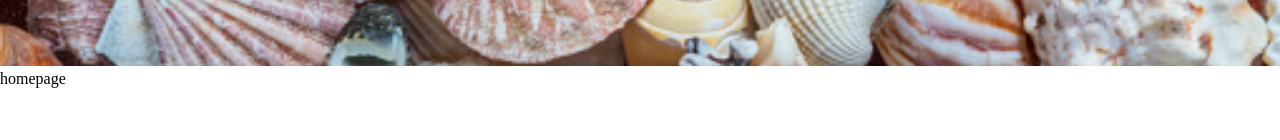
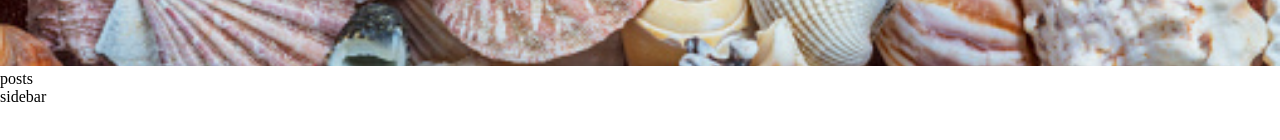
Before and after one commit to EvMad/react-frontend-sandbox, a React (Create React App) app: page / in a window 1280 px wide. Shown: the part 574-714 px from the top of the page. Built offline with nearby package versions, Linux system fonts and the light colour scheme.

Commit message:
imported Posts and Sidebar to Home page

```diff
--- a/src/pages/home/Home.jsx
+++ b/src/pages/home/Home.jsx
@@ -1,12 +1,18 @@
-import "./home.css"
 import Header from "../../header/Header";
+import Posts from "../../posts/Posts";
+import Sidebar from "../../sidebar/Sidebar";
+import "./home.css";
 
 export default function Home() {
     return (
-        <div className="home">
-            <Header/>
-            homepage
+        <>
+         <Header/>
+         <div className="home">
+           <Posts />
+           <Sidebar />
 
-        </div>
+           </div>
+         </>
+
     )
 }
--- a/src/posts/Posts.jsx
+++ b/src/posts/Posts.jsx
@@ -0,0 +1,9 @@
+import "./posts.css"
+
+export default function Posts() {
+    return (
+        <div className="posts">
+            posts
+        </div>
+    )
+}
--- a/src/sidebar/Sidebar.jsx
+++ b/src/sidebar/Sidebar.jsx
@@ -2,8 +2,8 @@
 
 export default function Sidebar() {
     return (
-        <div>
-
+        <div className="sidebar">
+            sidebar
         </div>
     )
 }
```
